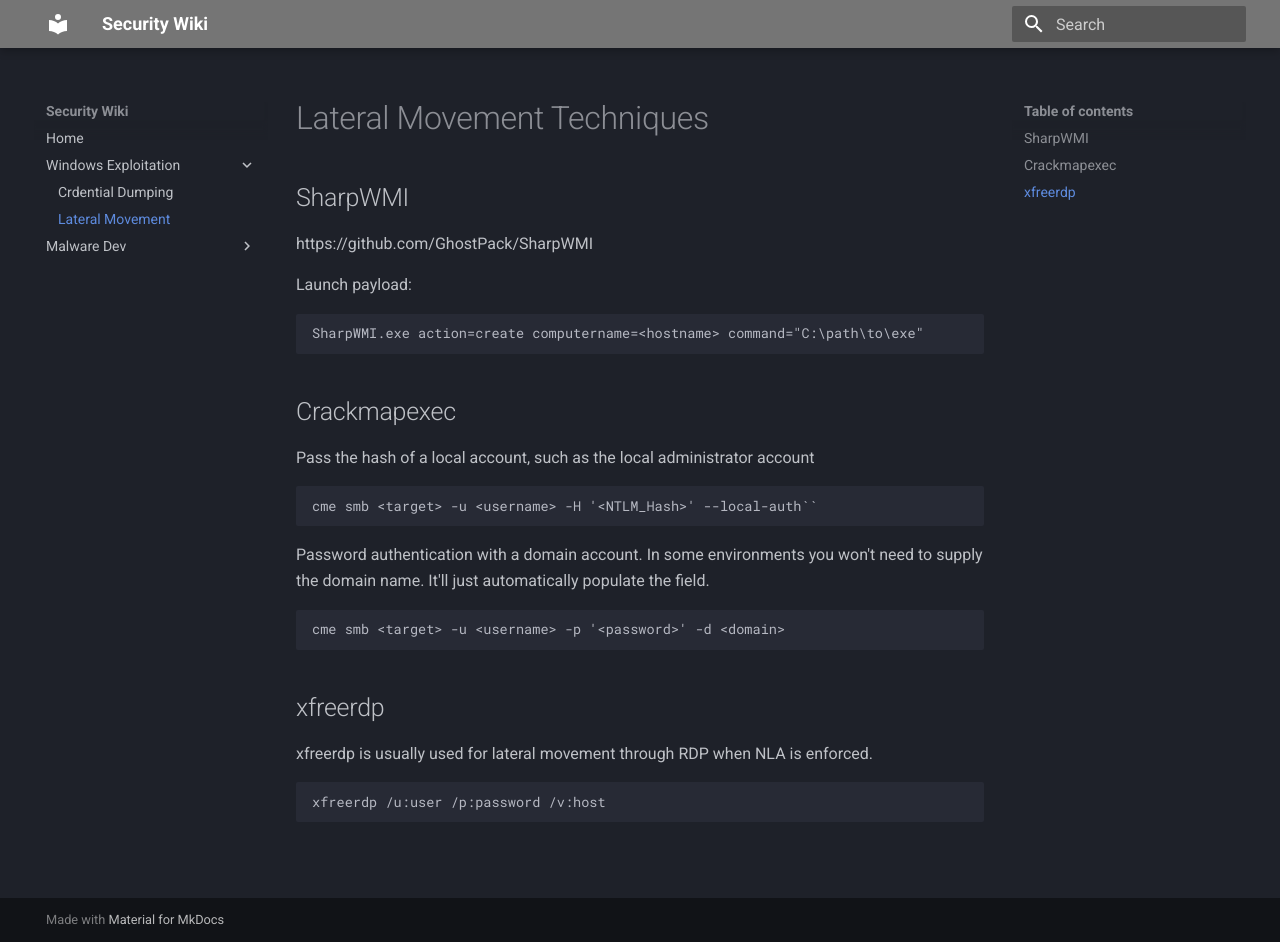
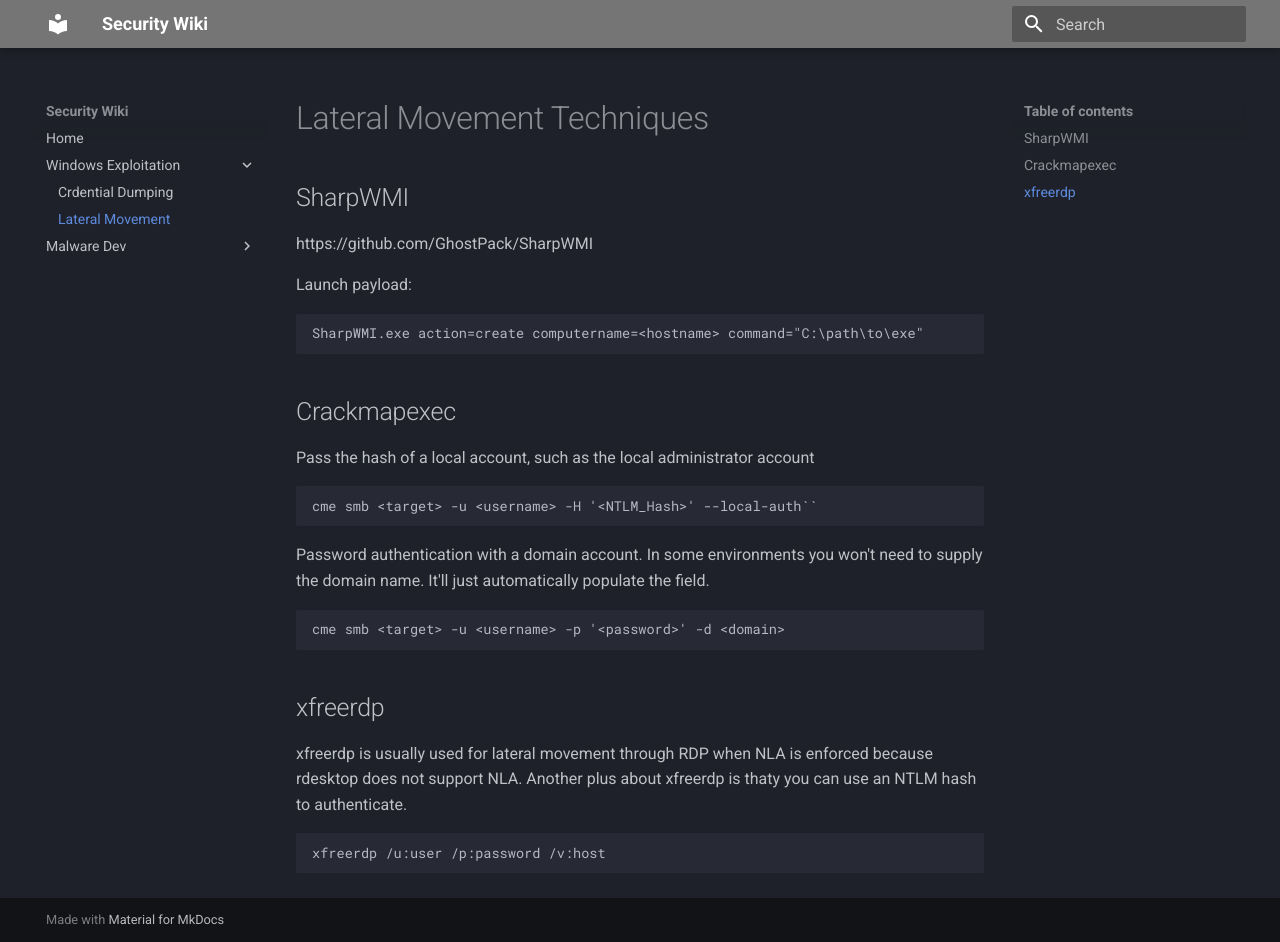
Before and after one commit to ConfusingBLANK/confusingblank.github.io, an MkDocs documentation site: the page built from docs/windowsexploitation/lateral-movement.md, in a window 1280 px wide and 942 px high. Built offline with MkDocs 1.6.1 and Material for MkDocs 9.7.7, drawn with Linux system fonts in a browser that asks for light colours.

Commit message:
xfreerdp edits

````diff
--- a/docs/windowsexploitation/lateral-movement.md
+++ b/docs/windowsexploitation/lateral-movement.md
@@ -26,7 +26,7 @@
 
 ## xfreerdp
 
-xfreerdp is usually used for lateral movement through RDP when NLA is enforced.
+xfreerdp is usually used for lateral movement through RDP when NLA is enforced because rdesktop does not support NLA. Another plus about xfreerdp is thaty you can use an NTLM hash to authenticate.
 
 ```
 xfreerdp /u:user /p:password /v:host
````
